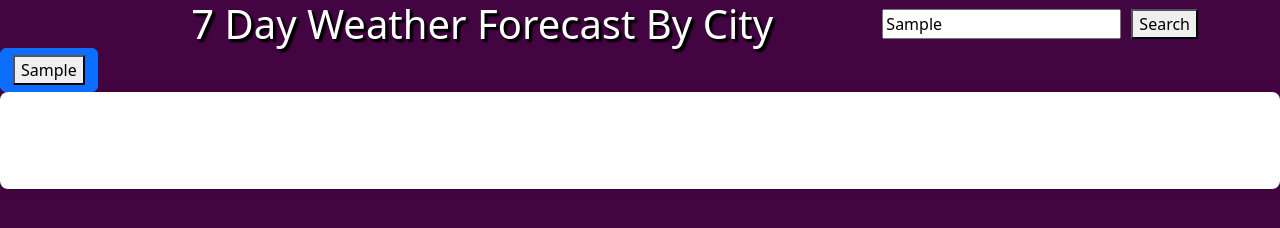
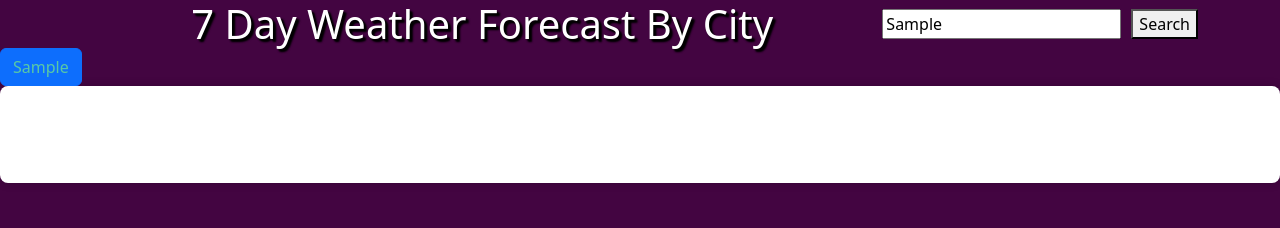
Before and after one commit to samc995/Weather-Dashboard-, a plain HTML site: page index.html in a window 1280 px wide. Both pictures are taken after typing "Sample" into the empty fields and a click on the button "Search". Drawn offline with nearby package versions, Linux system fonts and the light colour scheme; no server answers.

Commit message:
fixed button

```diff
--- a/assets/script.js
+++ b/assets/script.js
@@ -110,7 +110,7 @@ function showSearchHistory() {
   for (let i = cityArray.length -1; i >= 0; i--) {
   let Btn = document.createElement ("button")
   Btn.textContent = cityArray [i]
-  Btn.classList.add ("history-Btn")
+  Btn.classList.add ("history-Btn", "btn", "btn-primary")
   Btn.setAttribute ("data-search", cityArray [i])
   searchHistoryEl.append (Btn)
   }
--- a/assets/style.css
+++ b/assets/style.css
@@ -4,9 +4,9 @@ background-blend-mode: darken;
 background-repeat: no-repeat;
   }
 
-  /* .btn {
-color: #430541;
-  } */
+  .btn {
+color:#59C9A5 ;
+  }
 
 
 .container {
--- a/index.html
+++ b/index.html
@@ -18,7 +18,7 @@
           <button id="searchButton">Search</button>
         </div>
       </div>
-    <div class="btn btn-primary" id="cityButton"></div>
+    <div id="cityButton"></div>
 <div class="forecastCard">
 <div id="currentWeather">
     <h2 id="forecastDate"></h2>
```
